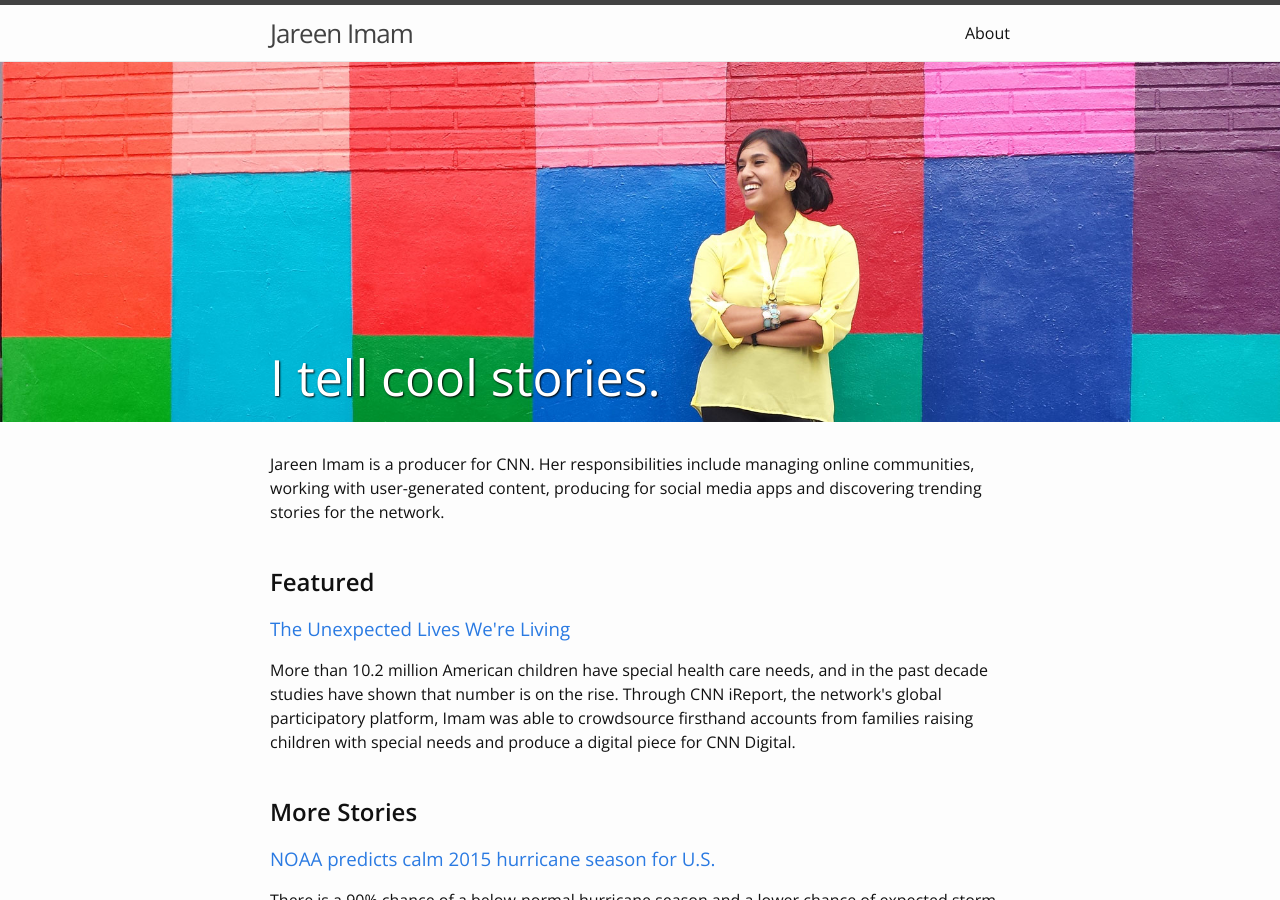
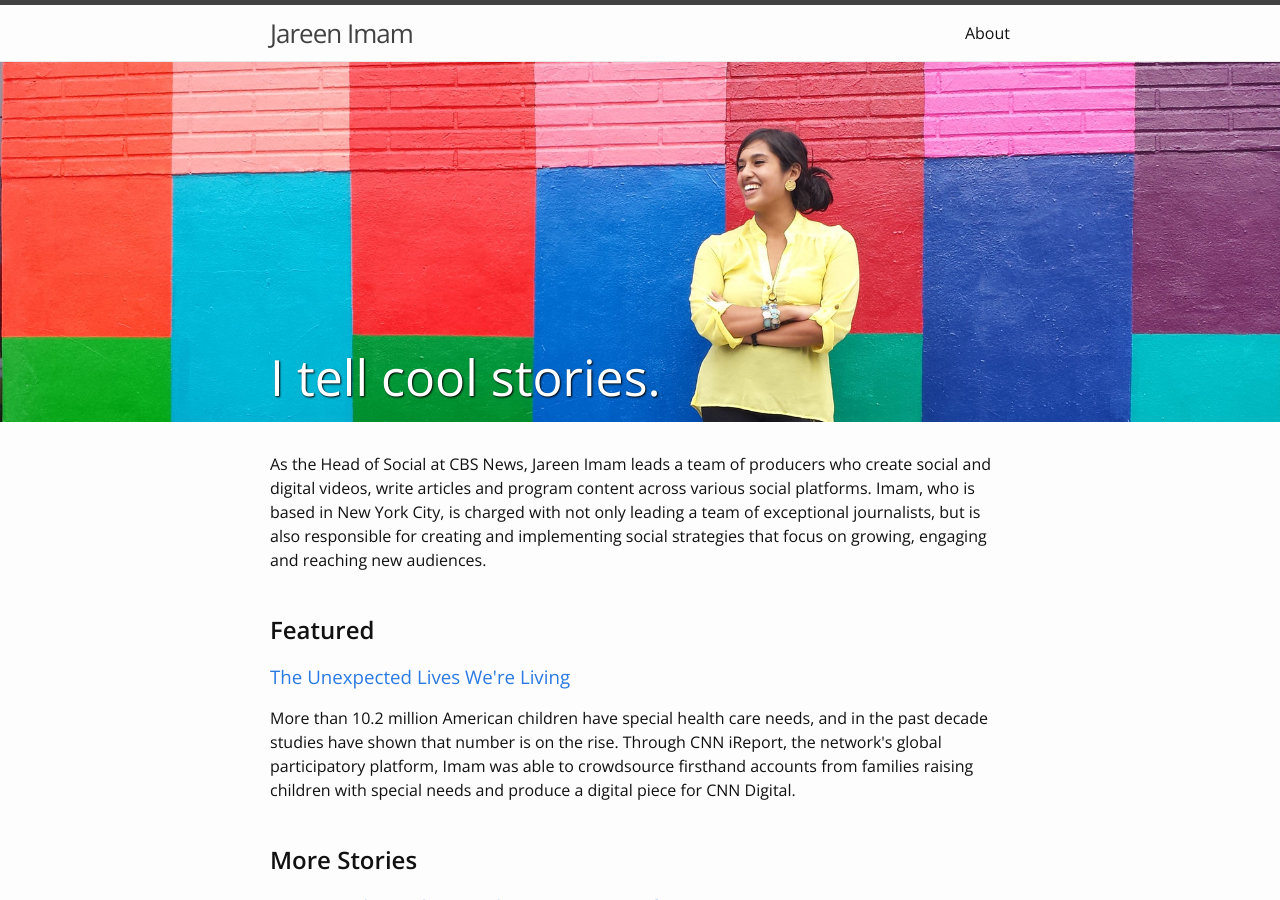
Before and after one commit to jareenai/jareenai.github.io, a Jekyll site: the page built from index.html, in a window 1280 px wide and 900 px high. Built offline with Jekyll 4.4.1, drawn with Linux system fonts in a browser that asks for light colours.

Commit message:
Replace home page intro paragraph

```diff
--- a/index.html
+++ b/index.html
@@ -14,7 +14,7 @@ layout: home-layout
   <div id="intro" class="wrapper">
     <section>
       <p>
-        Jareen Imam is a producer for CNN. Her responsibilities include managing online communities, working with user-generated content, producing for social media apps and discovering trending stories for the network.
+        As the Head of Social at CBS News, Jareen Imam leads a team of producers who create social and digital videos, write articles and program content across various social platforms. Imam, who is based in New York City, is charged with not only leading a team of exceptional journalists, but is also responsible for creating and implementing social strategies that focus on growing, engaging and reaching new audiences.
       </p>
     </section>
 
```
